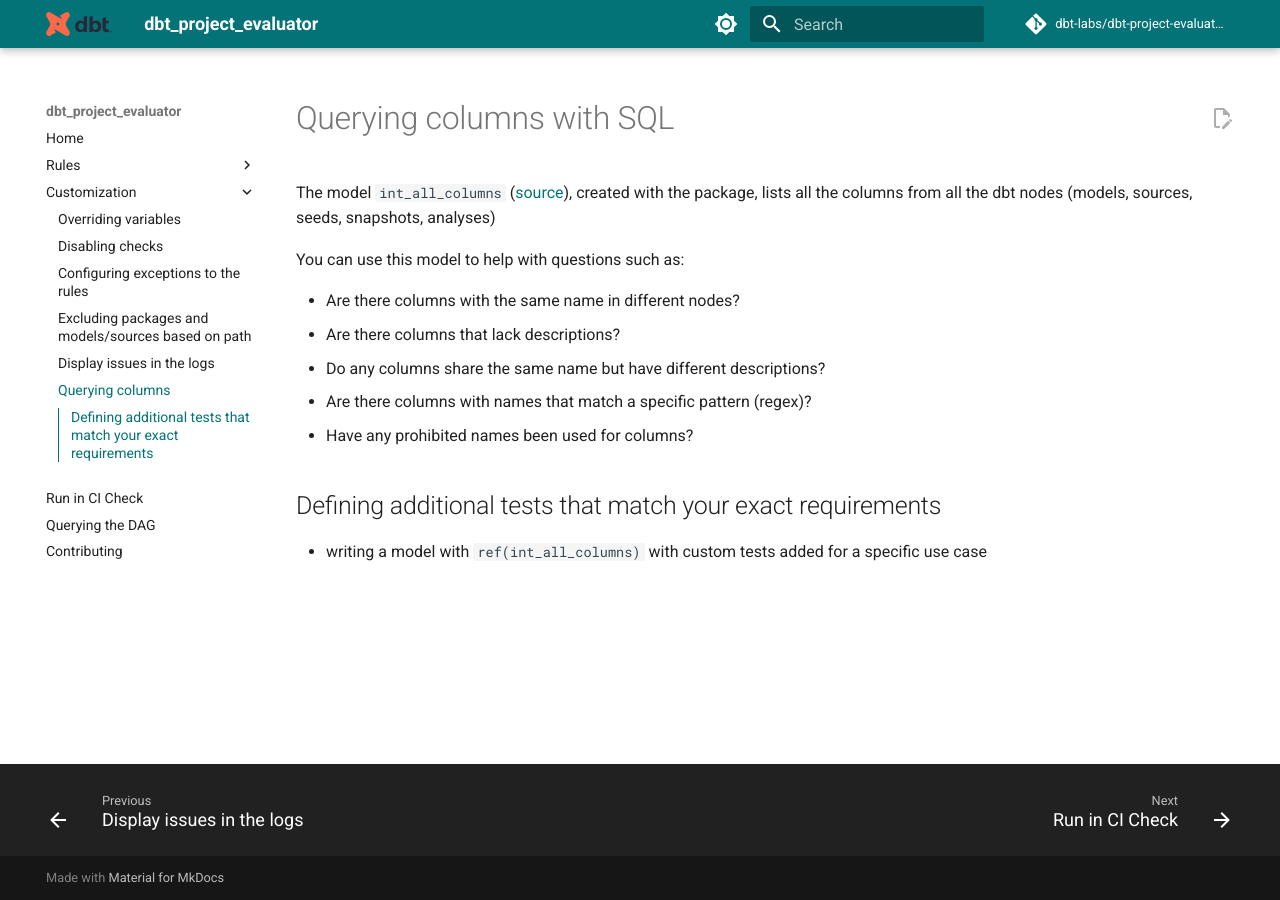
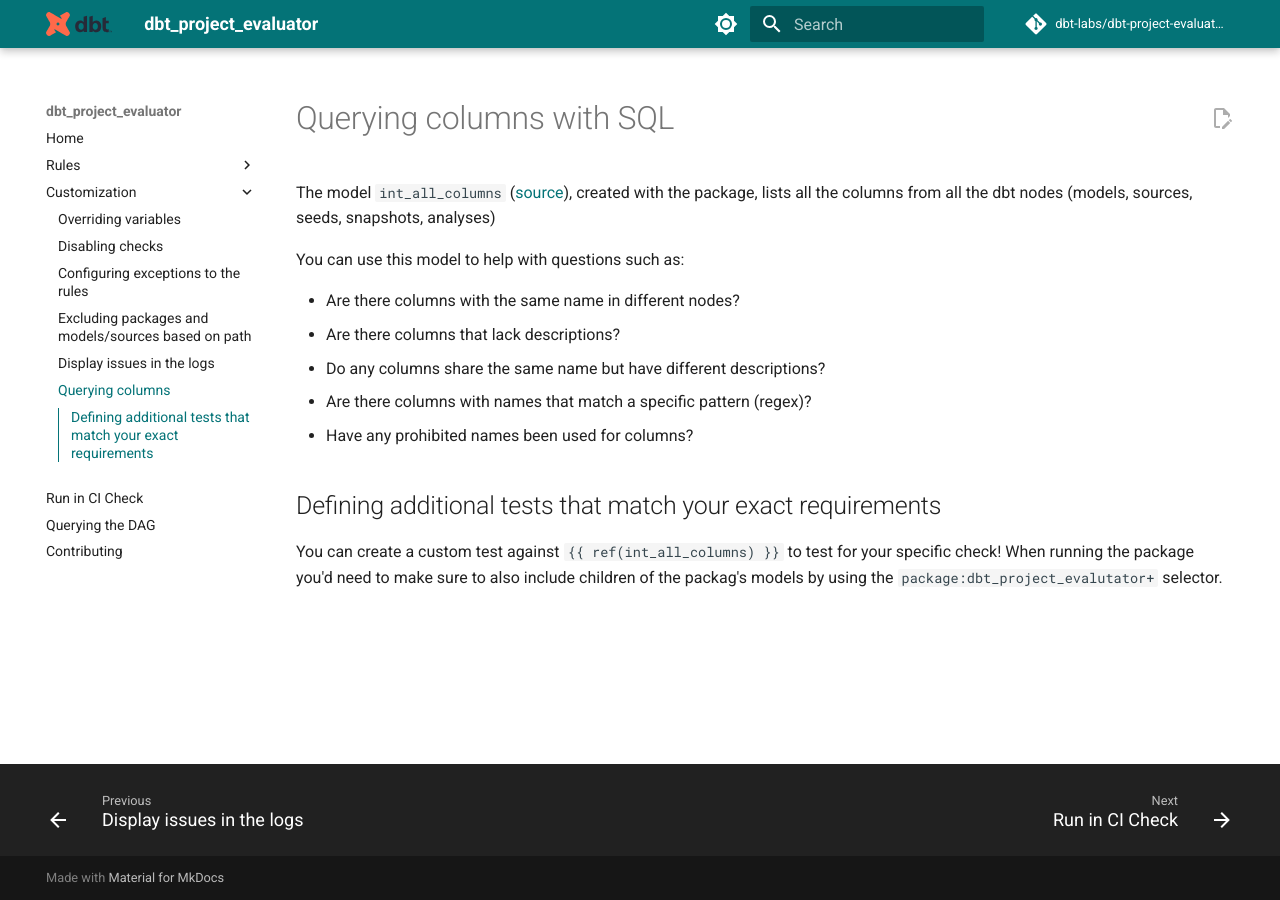
Before and after one commit to dbt-labs/dbt-project-evaluator, an MkDocs documentation site: the page built from docs/customization/querying-columns.md, in a window 1280 px wide. Built offline with MkDocs 1.6.1 and Material for MkDocs 9.7.7, drawn with Linux system fonts in a browser that asks for light colours; comment, search, counter and statistics services are not loaded; the version menu is left out.

Commit message:
Update docs/customization/querying-columns.md
Co-authored-by: dave-connors-3 <73915542+dave-connors-3@users.noreply.github.com>

```diff
--- a/docs/customization/querying-columns.md
+++ b/docs/customization/querying-columns.md
@@ -13,4 +13,4 @@
 
 ## Defining additional tests that match your exact requirements
 
-- writing a model with `ref(int_all_columns)` with custom tests added for a specific use case
+You can create a custom test against  `{{ ref(int_all_columns) }}` to test for your specific check! When running the package you'd need to make sure to also include children of the packag's models by using the `package:dbt_project_evalutator+` selector.
```
